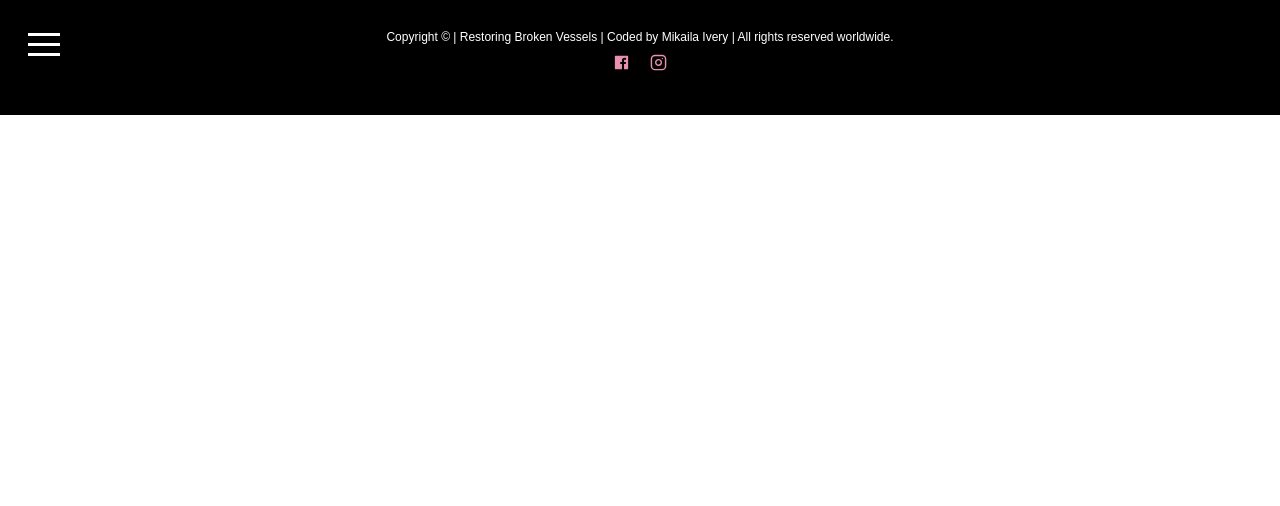
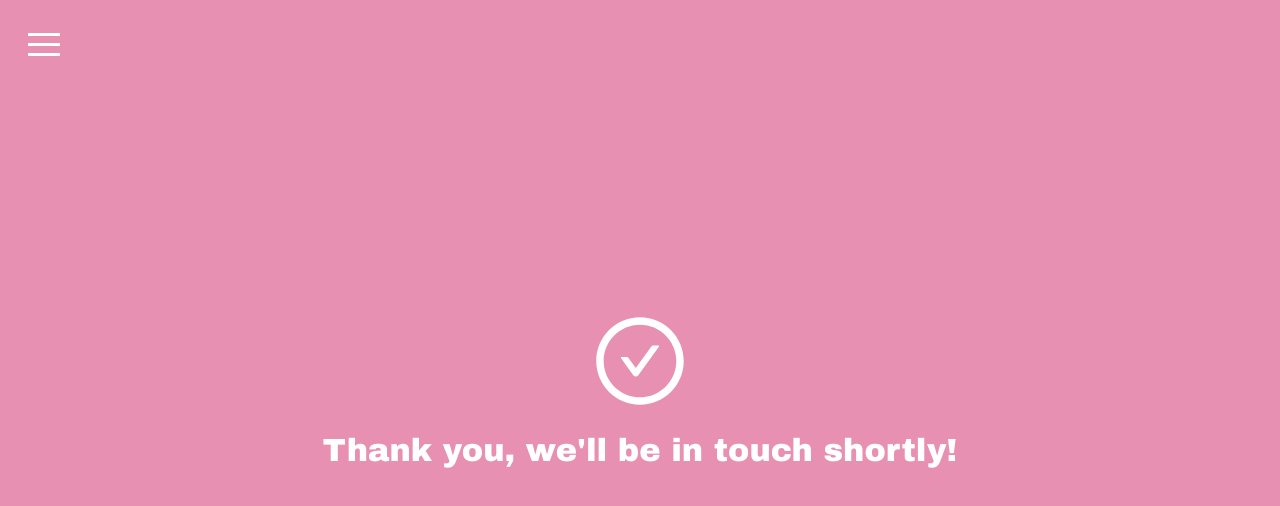
Before and after one commit to IveryMikaila/marjorie-website, a React (Create React App) app in the folder website/: page /thankyou in a window 1280 px wide. Shown: the top 506 px of the page. Built offline with nearby package versions, Linux system fonts and the light colour scheme.

Commit message:
Created Thank You Page for Contact Form

```diff
--- a/website/src/App.js
+++ b/website/src/App.js
@@ -4,6 +4,7 @@ import {Routes,Route} from 'react-router-dom';
 import Navbar from './Components/Navbar';
 import Home from './Components/Home';
 import Contact from './Components/Contact'
+import Submit from './Components/Submit';
 import Footer from './Components/Footer';
 
 function App() {
@@ -13,6 +14,7 @@ function App() {
 <Routes>
 <Route element={<Home/>} path='/' />
 <Route element={<Contact/>} path='/contact' />
+<Route element={<Submit/>} path='/thankyou'/>
 </Routes>
 <Footer />
     </div>
--- a/website/src/Components/Contact.js
+++ b/website/src/Components/Contact.js
@@ -9,7 +9,7 @@ const Contact = () => {
 <p>If you have any questions regarding mentoring, our women's conference or to RSVP please indicate your interest in the contact form below. </p>
 <div className='contact-form'>
 <form action="https://formsubmit.co/marjoriemcallsiter@gmail.com" method="POST">
-<input type="hidden" name="_next" value="https://yourdomain.co/thanks.html"/>
+<input type="hidden" name="_next" value="/thankyou"/>
 <input type="hidden" name="_subject" value="New Contact Form Submission!" />
 <label for="name">Full Name:</label>
      <input id='name' type="text" name="Full Name" required />
--- /dev/null
+++ b/website/src/Components/Submit.js
@@ -0,0 +1,13 @@
+import React from 'react'
+
+const Submit = () => {
+  return (
+    <div className='submit-container'>
+        <svg stroke="currentColor" fill="currentColor" stroke-width="0" viewBox="0 0 1024 1024" height="1em" width="1em" xmlns="http://www.w3.org/2000/svg"><path d="M699 353h-46.9c-10.2 0-19.9 4.9-25.9 13.3L469 584.3l-71.2-98.8c-6-8.3-15.6-13.3-25.9-13.3H325c-6.5 0-10.3 7.4-6.5 12.7l124.6 172.8a31.8 31.8 0 0 0 51.7 0l210.6-292c3.9-5.3.1-12.7-6.4-12.7z"></path><path d="M512 64C264.6 64 64 264.6 64 512s200.6 448 448 448 448-200.6 448-448S759.4 64 512 64zm0 820c-205.4 0-372-166.6-372-372s166.6-372 372-372 372 166.6 372 372-166.6 372-372 372z"></path></svg>
+
+        <h1>Thank you, we'll be in touch shortly! </h1>
+    </div>
+  )
+}
+
+export default Submit;
--- a/website/src/Styles/Contact.css
+++ b/website/src/Styles/Contact.css
@@ -92,3 +92,33 @@ transition: all 1s ease-in-out;
     }
 
 }
+ /* Thank you Page */
+.submit-container{
+    min-height: 100dvh;
+    background-color: #E890B1;
+    color: #fff;
+    font-family: Arial Black, Helvetica, sans-serif;
+    display: flex;
+    flex-direction: column;
+    justify-content: center;
+    align-items: center;
+}
+.submit-container svg{
+    transition: all 1s ease-in-out;
+animation: animation 1s 1;
+    font-size: 100px;
+}
+@keyframes animation {
+    0%{
+        font-size: 50px;
+    }
+   25%{
+        font-size: 75px;
+    }
+  75%{
+        font-size: 105px;
+    }
+    100%{
+        font-size: 100px;
+    }
+}
```
